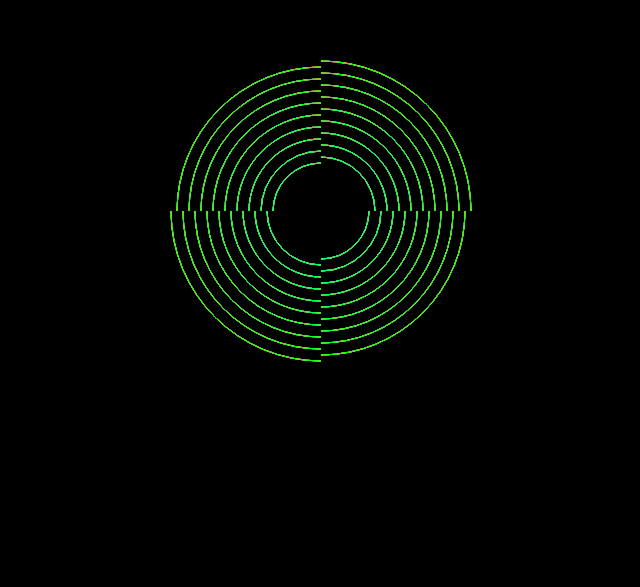
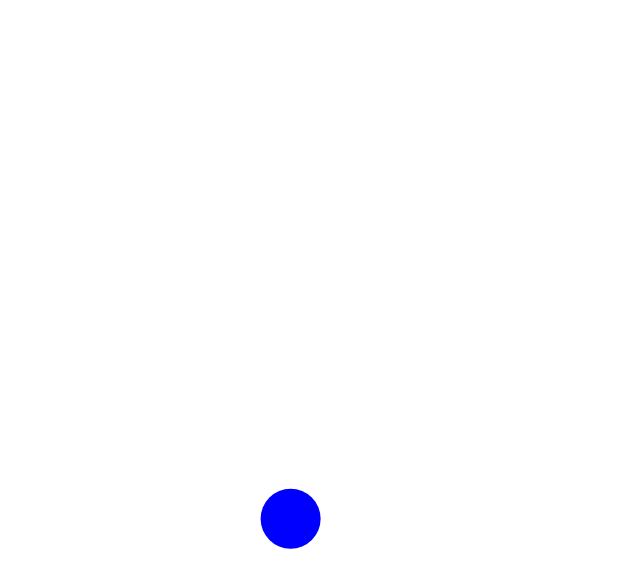
Before and after one commit to 1conscioustraveller/Mandelbrot-Fractal-Loop-Generator, a plain HTML site: page index.html in a window 1280 px wide. Shown: the part 189-776 px from the top of the page, without its empty margins (319-959 px from the left). Drawn offline with Linux system fonts and the light colour scheme.

Commit message:
Update index.html

```diff
--- a/index.html
+++ b/index.html
@@ -3,92 +3,61 @@
 <head>
 <meta charset="UTF-8" />
 <meta name="viewport" content="width=device-width, initial-scale=1.0" />
-<title>Animated Spiral Pattern</title>
+<title>Simple Animation with JavaScript</title>
 <style>
-  body {
-    margin: 0;
-    background: black;
-  }
-  canvas {
-    display: block;
-    margin: auto;
-  }
+  body { margin: 0; overflow: hidden; }
+  canvas { display: block; }
 </style>
 </head>
 <body>
-<canvas id="canvas"></canvas>
+<canvas id="myCanvas"></canvas>
+
 <script>
-const canvas = document.getElementById('canvas');
-const ctx = canvas.getContext('2d');
+  const canvas = document.getElementById('myCanvas');
+  const ctx = canvas.getContext('2d');
 
-canvas.width = window.innerWidth;
-canvas.height = window.innerHeight;
+  // Resize canvas to fill the window
+  function resize() {
+    canvas.width = window.innerWidth;
+    canvas.height = window.innerHeight;
+  }
+  window.addEventListener('resize', resize);
+  resize();
 
-// Center of the canvas
-const cx = canvas.width / 2;
-const cy = canvas.height / 2;
+  // Object properties
+  const circle = {
+    x: Math.random() * canvas.width,
+    y: Math.random() * canvas.height,
+    radius: 30,
+    dx: (Math.random() - 0.5) * 4,
+    dy: (Math.random() - 0.5) * 4
+  };
 
-let h = 0;
-const totalOuterLoops = 16;
-const innerLoops = 18;
+  function animate() {
+    ctx.clearRect(0, 0, canvas.width, canvas.height);
 
-// Store all the spiral data first
-const spirals = [];
-for (let i = 0; i < totalOuterLoops; i++) {
-  const spiral = [];
-  for (let j = 0; j < innerLoops; j++) {
-    const radius = 150 - j * 6;
-    const hue = (h + 0.005 * (i * innerLoops + j)) * 360;
-    spiral.push({radius, hue});
-  }
-  spirals.push(spiral);
-}
+    // Draw circle
+    ctx.beginPath();
+    ctx.arc(circle.x, circle.y, circle.radius, 0, Math.PI * 2);
+    ctx.fillStyle = 'blue';
+    ctx.fill();
 
-// Function to draw one spiral (outer loop)
-function drawSpiral(index) {
-  if (index >= spirals.length) return;
-  const spiral = spirals[index];
+    // Move circle
+    circle.x += circle.dx;
+    circle.y += circle.dy;
 
-  // Draw the spiral arcs
-  ctx.save();
-  ctx.translate(cx, cy);
-  ctx.rotate(Math.PI / 2); // 90 degrees in radians
+    // Bounce off walls
+    if (circle.x + circle.radius > canvas.width || circle.x - circle.radius < 0) {
+      circle.dx *= -1;
+    }
+    if (circle.y + circle.radius > canvas.height || circle.y - circle.radius < 0) {
+      circle.dy *= -1;
+    }
 
-  for (let j = 0; j < spiral.length; j++) {
-    const {radius, hue} = spiral[j];
-    ctx.strokeStyle = `hsl(${hue}, 100%, 50%)`;
-
-    // Draw first arc
-    ctx.beginPath();
-    ctx.arc(0, 0, radius, 0, Math.PI / 2);
-    ctx.stroke();
-
-    ctx.rotate(Math.PI); // 180 degrees
-
-    // Draw second arc
-    ctx.beginPath();
-    ctx.arc(0, 0, radius, 0, Math.PI / 2);
-    ctx.stroke();
-
-    ctx.rotate(-Math.PI / 2); // Reset rotation for next j
+    requestAnimationFrame(animate);
   }
 
-  // Draw the small circle at the end
-  ctx.restore();
-  ctx.save();
-  ctx.translate(cx, cy);
-  ctx.rotate(Math.PI / 12 * 2); // 24 degrees in radians
-  ctx.beginPath();
-  ctx.arc(0, 0, 40, 0, Math.PI * 2);
-  ctx.stroke();
-  ctx.restore();
-
-  // Schedule next spiral
-  setTimeout(() => drawSpiral(index + 1), 300); // delay in ms
-}
-
-// Start drawing animations
-drawSpiral(0);
+  animate();
 </script>
 </body>
 </html>
```
